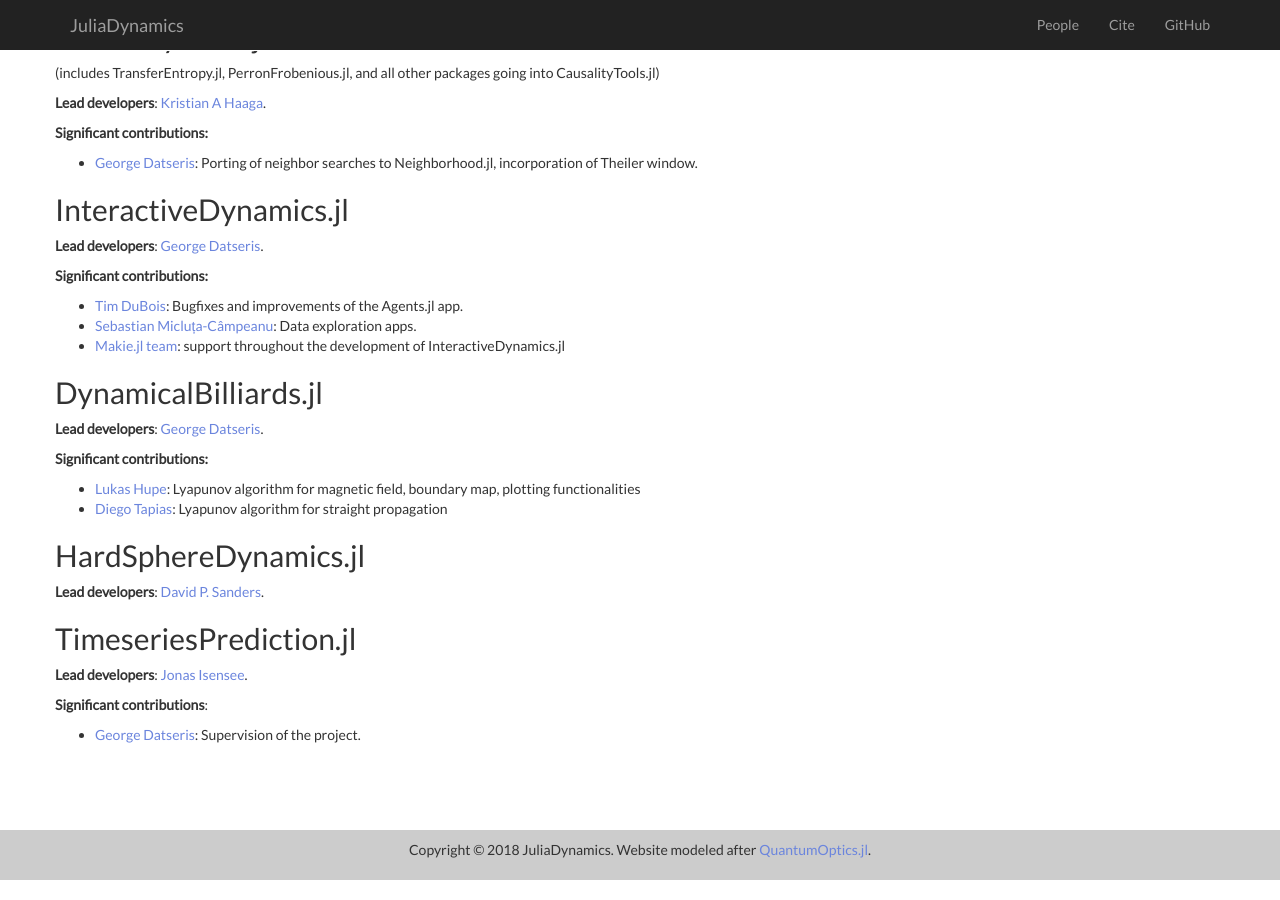
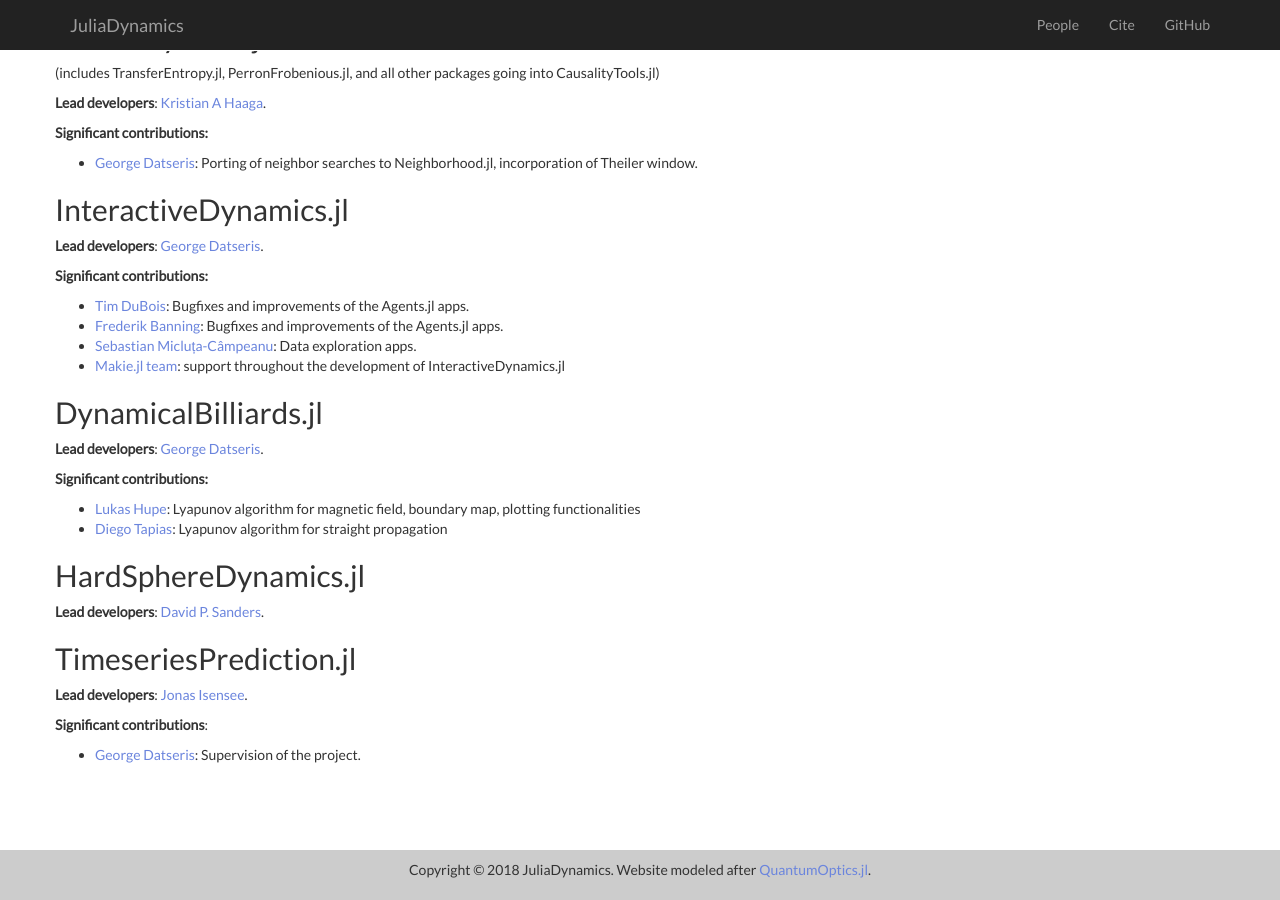
Before and after one commit to JuliaDynamics/JuliaDynamics, a Jekyll site: the page built from people.html, in a window 1280 px wide and 900 px high, scrolled down 1351 px. Built offline with Jekyll 4.4.1, drawn with Linux system fonts in a browser that asks for light colours; nearby versions of some CDN libraries.

Commit message:
add fbanning to interactivedynamics

```diff
--- a/people.html
+++ b/people.html
@@ -84,7 +84,8 @@ permalink: people/
         <p><strong>Lead developers</strong>: <a href="https://github.com/datseris">George Datseris</a>.</p>
         <p><strong>Significant contributions:</strong></p>
         <ul>
-        <li><a href="https://github.com/Libbum">Tim DuBois</a>: Bugfixes and improvements of the Agents.jl app.</li>
+        <li><a href="https://github.com/Libbum">Tim DuBois</a>: Bugfixes and improvements of the Agents.jl apps.</li>
+        <li><a href="https://github.com/fbanning">Frederik Banning</a>: Bugfixes and improvements of the Agents.jl apps.</li>
         <li><a href="https://github.com/SebastianM-C">Sebastian Micluța-Câmpeanu</a>: Data exploration apps.</li>
         <li><a href="https://github.com/JuliaPlots/Makie.jl">Makie.jl team</a>: support throughout the development of InteractiveDynamics.jl</li>
         </ul>
```
